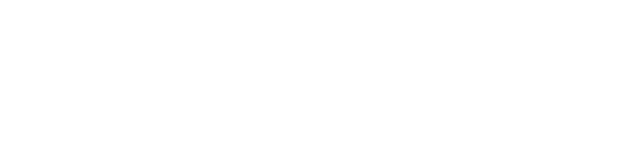
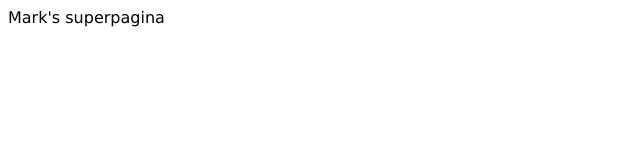
Before and after one commit to Markp1312/Portfolio-MS1, a plain HTML site: page index.html in a window 1280 px wide. Shown: the whole page, without its empty margins (0-640 px from the left). Drawn offline with Linux system fonts and the light colour scheme.

Commit message:
Testing Stylesheet

```diff
--- a/assets/css/style.css
+++ b/assets/css/style.css
@@ -0,0 +1,3 @@
+body {
+    font-family: Verdana, Geneva, Tahoma, sans-serif;
+}
--- a/index.html
+++ b/index.html
@@ -6,9 +6,11 @@
     <meta name="viewport" content="width=device-width, initial-scale=1.0">
     <meta name="description" content="Full stack Web Development by Mark Peeters">
     <meta name= "keywords" content="Css/HTML Web Development">
+
+    <link rel="stylesheet" href="assets/css/style.css">
     <title>Mark Peeters Designs</title>
 </head>
 <body>
-
+    Mark's superpagina
 </body>
 </html>
```
